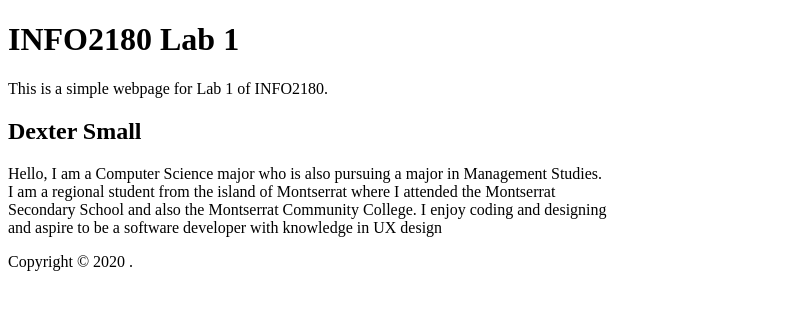
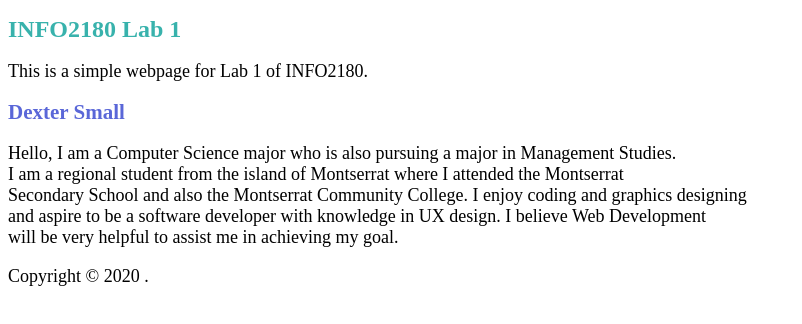
Before and after one commit to Smallz2/info2180-lab1, a plain HTML site: page index.html in a window 1280 px wide. Shown: the whole page, without its empty margins (0-802 px from the left). Drawn offline with Linux system fonts and the light colour scheme.

Commit message:
Updated index.html and Added style.css

```diff
--- a/index.html
+++ b/index.html
@@ -4,6 +4,10 @@
 		<meta charset="UTF-8">
 		<meta name="viewport" content="width=devicewidth, initial-scale=1.0">
 		<meta http-equiv="X-UA-Compatible" content="ie=edge">
+
+		<!-- Stylesheets -->
+		<link rel="stylesheet" href="style.css">
+
 		<title>INFO2180 Lab 1</title>
 	</head>
 	<body>
@@ -17,8 +21,9 @@
 			<p>
 				Hello, I am a Computer Science major who is also pursuing a major in Management Studies. <br>
 				I am a regional student from the island of Montserrat where I attended the Montserrat <br>
-				Secondary School and also the Montserrat Community College. I enjoy coding and designing <br>
-				and aspire to be a software developer with knowledge in UX design
+				Secondary School and also the Montserrat Community College. I enjoy coding and graphics designing <br>
+				and aspire to be a software developer with knowledge in UX design. I believe Web Development <br>
+				will be very helpful to assist me in achieving my goal.
 			</p>
 		</main>
 
--- /dev/null
+++ b/style.css
@@ -0,0 +1,19 @@
+/* --------- Headings --------- */
+
+h1 {
+	font-size: 24px;
+	color: #38B2AC;
+}
+
+h2 {
+	font-size: 21px;
+	color: #5A67D8;
+}
+
+
+/* ---------------------------- */
+
+
+p	{
+	font-size: 18px;
+}
```
